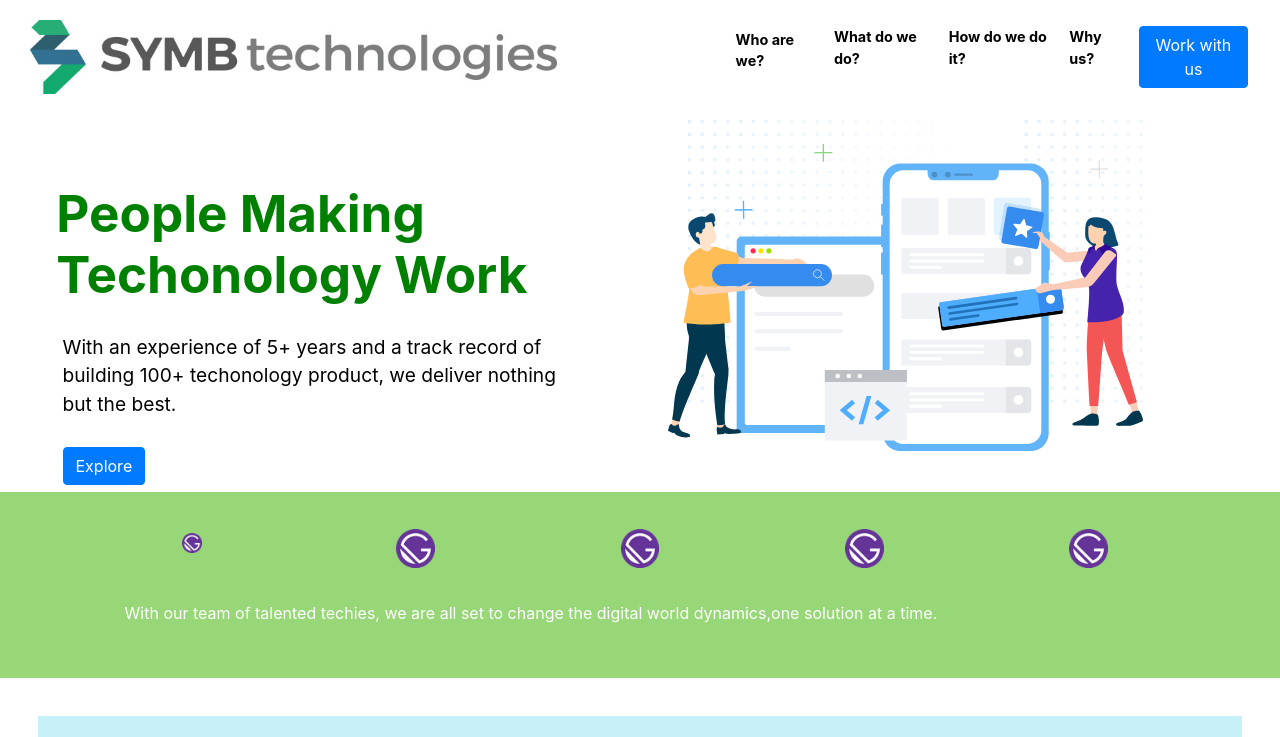
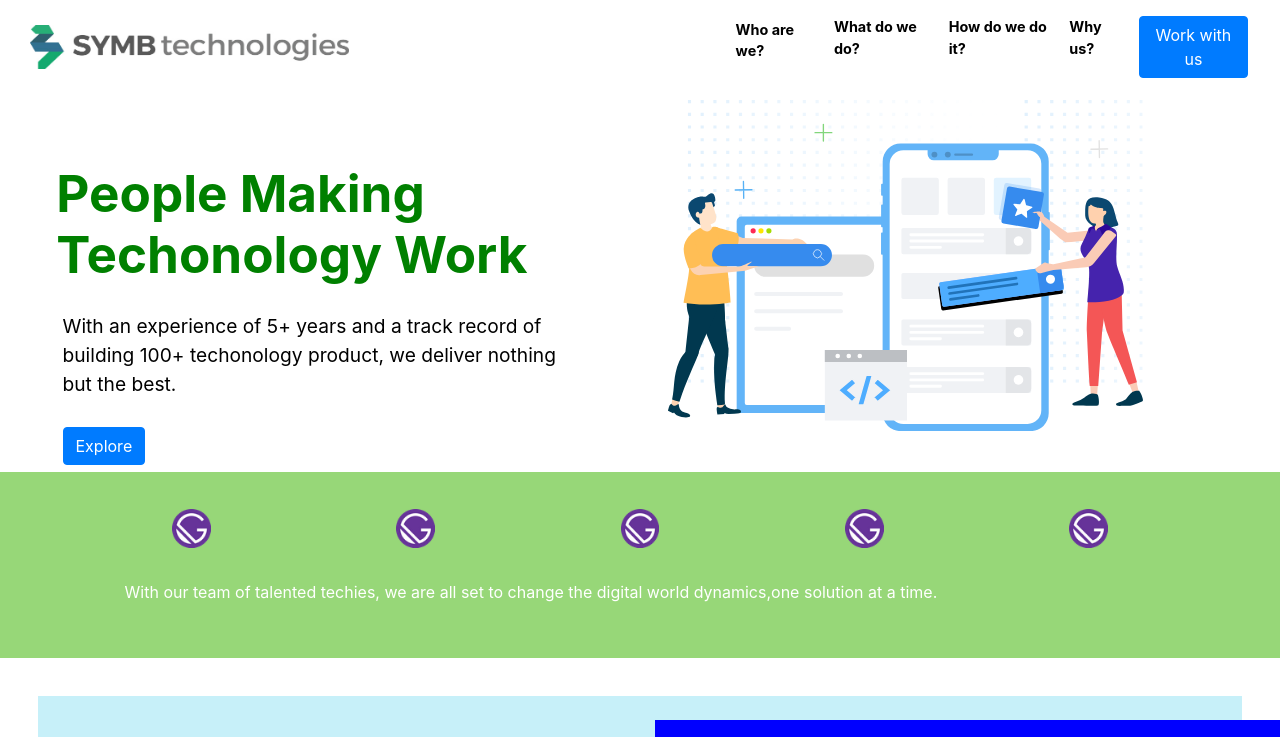
Before and after one commit to surajkulriya/symb-home, a Gatsby site: page / in a window 1280 px wide. Shown: the top 737 px of the page. Built offline with nearby package versions, Linux system fonts and the light colour scheme; Gatsby itself is replaced by a stand-in of ours.

Commit message:
header updated

```diff
--- a/src/components/header.js
+++ b/src/components/header.js
@@ -6,7 +6,7 @@ import { MDBBtn } from "mdbreact";
 export default function Header() {
   return (
     <Navbar bg="white" expand="lg">
-  <Navbar.Brand href="#home"><img src="headerimg.jpg" style={{ width: "80%", padding: "1% 2%" }} alt="yo"></img></Navbar.Brand>
+  <Navbar.Brand href="#home"><img src="headerimg.jpg" style={{ width: "50%", padding: "1% 2%" }} alt="yo"></img></Navbar.Brand>
   {/* <Navbar.Toggle aria-controls="basic-navbar-nav" /> */}
   <Navbar.Collapse id="basic-navbar-nav">
 
--- a/src/pages/index.js
+++ b/src/pages/index.js
@@ -39,7 +39,7 @@ export default function Home() {
 
 
             <Row>
-              <Col><img src="favicon.ico" style={{ width: "20px", height: "auto" }} alt="yo"></img></Col>
+              <Col><img src="favicon.ico" style={{ width: "20%", height: "auto" }} alt="yo"></img></Col>
               <Col><img src="favicon.ico" style={{ width: "20%", height: "auto" }} alt="yo"></img></Col>
               <Col><img src="favicon.ico" style={{ width: "20%", height: "auto" }} alt="yo"></img></Col>
               <Col><img src="favicon.ico" style={{ width: "20%", height: "auto" }} alt="yo"></img></Col>
```
